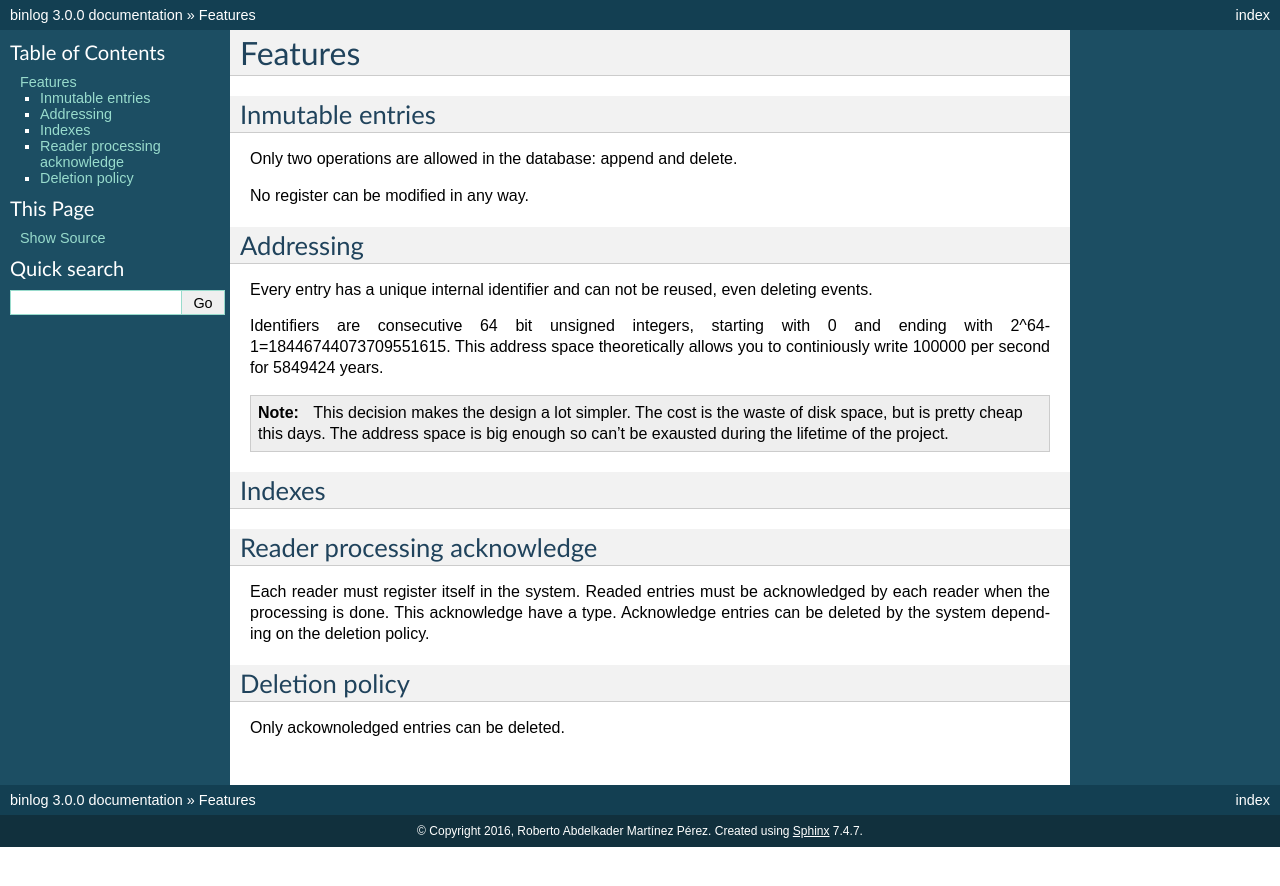
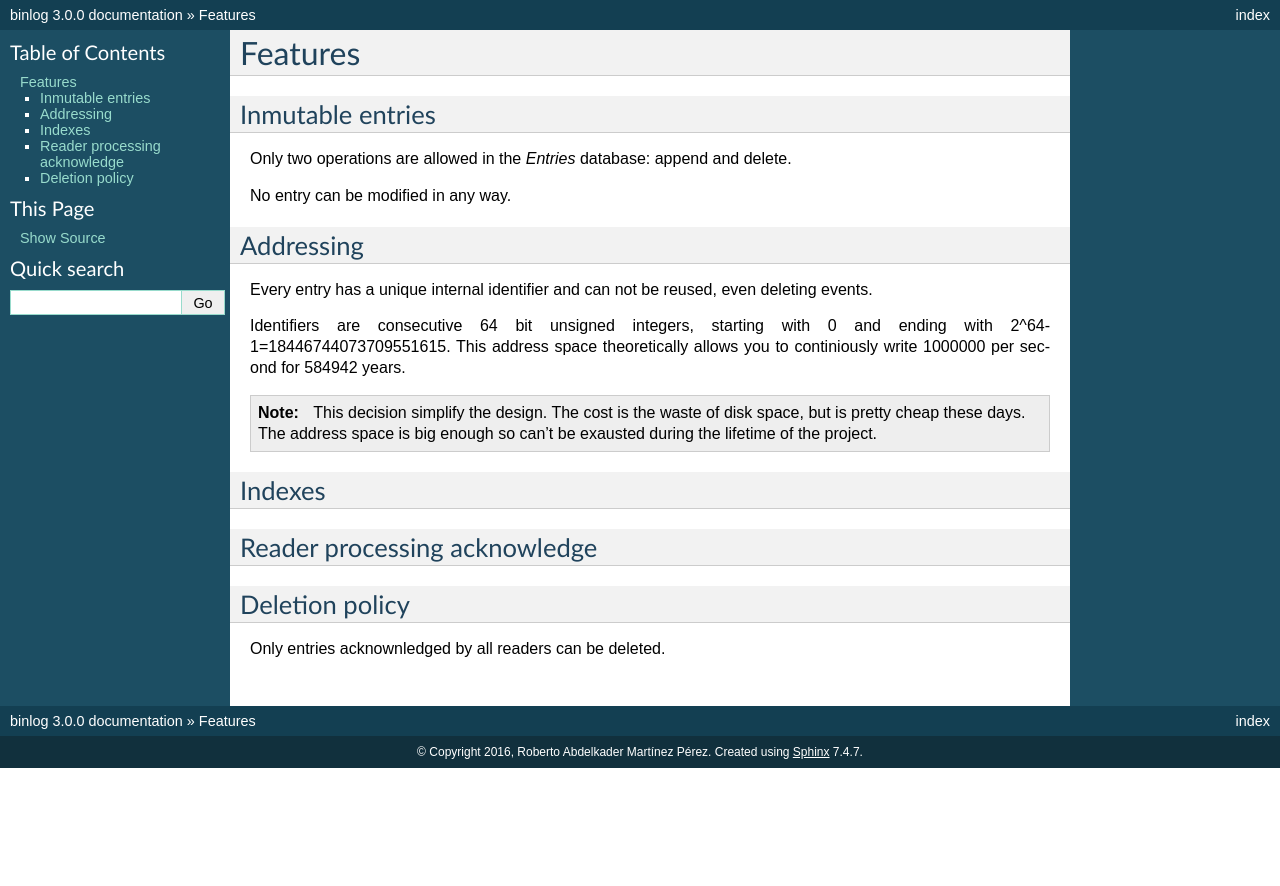
Before and after one commit to pombredanne/binlog, a Sphinx documentation site: the page built from docs/features.rst, in a window 1280 px wide. Shown: the top 886 px of the page. Built offline with Sphinx 7.4.7, drawn with Linux system fonts in a browser that asks for light colours.

Commit message:
More docs.

```diff
--- a/docs/datamodel.rst
+++ b/docs/datamodel.rst
@@ -41,13 +41,13 @@ The `Reader` databases
 
 In this database readers store a register of which entries of the
 `Entries` database are readed and successfully processed. There is one
-`Reader` database in the `Checkpoint` environment for each reader in the
-system.
+or more entries in the `Reader` database environment for each reader in the
+system in the form '{reader_name}::{key}'.
 
 
 .. TODO::
 
    A better explaination of subregisters.
 
-   One reader may have one or more entries in its own database to store
+   One reader may have one or more entries in the database to store
    different views of the ack status for its internal use.
--- a/docs/features.rst
+++ b/docs/features.rst
@@ -5,9 +5,9 @@ Features
 Inmutable entries
 -----------------
 
-Only two operations are allowed in the database: append and delete.
+Only two operations are allowed in the `Entries` database: append and delete.
 
-No register can be modified in any way.
+No entry can be modified in any way.
 
 
 Addressing
@@ -18,30 +18,27 @@ deleting events.
 
 Identifiers are consecutive 64 bit unsigned integers, starting with 0
 and ending with 2^64-1=18446744073709551615. This address space
-theoretically allows you to continiously write 100000 per second for
-5849424 years.
+theoretically allows you to continiously write 1000000 per second for
+584942 years.
 
 .. note::
 
-   This decision makes the design a lot simpler. The cost is the waste
-   of disk space, but is pretty cheap this days.  The address space is
-   big enough so can't be exausted during the lifetime of the project.
+   This decision simplify the design. The cost is the waste of disk
+   space, but is pretty cheap these days.  The address space is big
+   enough so can't be exausted during the lifetime of the project.
 
 
 Indexes
 -------
 
 
+
 Reader processing acknowledge
 -----------------------------
 
-Each reader must register itself in the system. Readed entries must be
-acknowledged by each reader when the processing is done. This acknowledge
-have a type.  Acknowledge entries can be deleted by the system depending
-on the deletion policy.
 
 
 Deletion policy
 ---------------
 
-Only ackownoledged entries can be deleted.
+Only entries acknownledged by all readers can be deleted.
```
